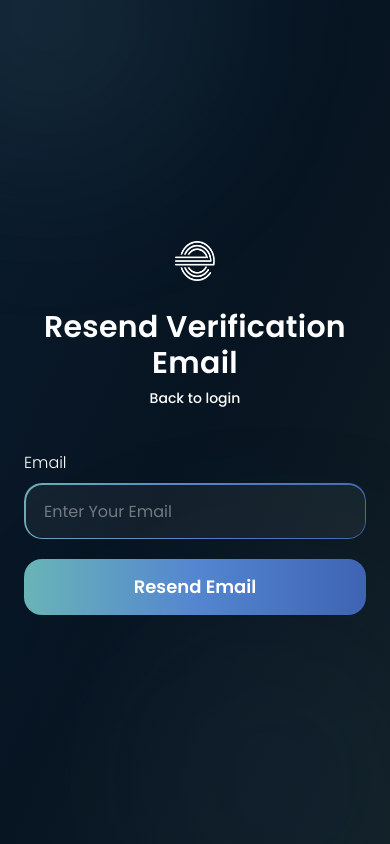
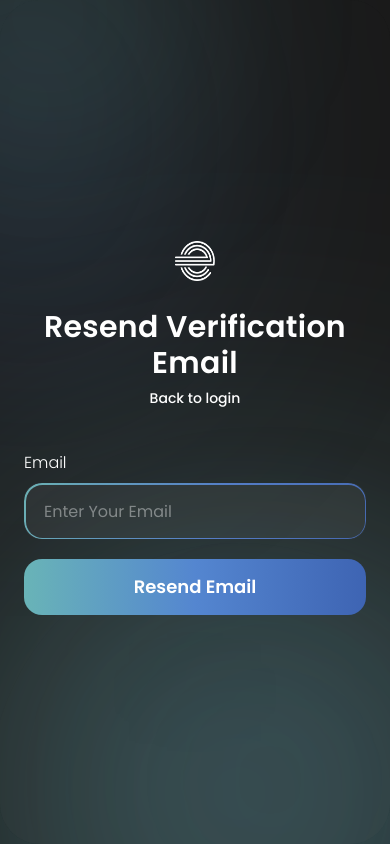
Before and after one commit to MuhammadAslam635/pixel-perfect-sign-19, a React (Vite) app: page /resend-email in a window 390 px wide. Built offline with nearby package versions, Linux system fonts and the light colour scheme; no server answers; the HTML template or start-up script is replaced by a standard one.

Commit message:
update background of auth screens

```diff
--- a/src/components/AuthLayout.tsx
+++ b/src/components/AuthLayout.tsx
@@ -18,11 +18,45 @@ export default function AuthLayout({
 }: AuthLayoutProps) {
 
   return (
-    <div className="min-h-screen w-full bg-[#050F1D] relative">
+    <div className="min-h-screen w-full bg-[#050F1D] md:bg-[#050F1D] relative">
       {/* Mobile layout */}
-      <div className="relative flex min-h-screen w-full items-center justify-center overflow-hidden px-6 py-12 md:hidden">
-        <div className="pointer-events-none absolute inset-0">
-          <div className="absolute inset-0 bg-gradient-to-br from-[#0A1B2D] via-[#071421] to-[#111F25]" />
+      <div className="relative flex min-h-screen w-full items-center justify-center overflow-hidden px-6 py-12 md:hidden" style={{ backgroundColor: '#1A1A1A' }}>
+        <div className="pointer-events-none absolute inset-0 md:hidden" style={{ backdropFilter: 'blur(40px)', borderRadius: '40px' }}>
+          {/* Base background with rounded corners */}
+          <div className="absolute inset-0 bg-[#1A1A1A]" style={{ borderRadius: '40px' }} />
+
+          {/* Mobile gradient ellipse - top left with filter blur */}
+          <div
+            className="absolute md:hidden"
+            style={{
+              width: '352.78277587890625px',
+              height: '497.08837890625px',
+              top: '-114.3px',
+              left: '-148.17px',
+              opacity: 1,
+              background: 'linear-gradient(180deg, rgba(103, 176, 183, 0.2) 0%, rgba(64, 102, 179, 0.2) 100%)',
+              filter: 'blur(125px)',
+              borderRadius: '50%'
+            }}
+          />
+
+          {/* Mobile gradient circle - bottom with #69B3B7 color and blur */}
+          <div
+            className="absolute md:hidden"
+            style={{
+              width: '501px',
+              height: '501px',
+              bottom: '-200px',
+              right: '-100px',
+              background: '#69B3B7',
+              opacity: 0.5,
+              filter: 'blur(150px)',
+              backdropFilter: 'blur(617.0355834960938px)',
+              borderRadius: '50%',
+              mixBlendMode: 'screen'
+            }}
+          />
+
           <div className="absolute -top-32 -left-24 h-72 w-72 rounded-full bg-[#6CB4B91C] blur-[90px]" />
           <div className="absolute -bottom-24 -right-10 h-80 w-80 rounded-full bg-[#37507A1F] blur-[110px]" />
         </div>
--- a/src/index.css
+++ b/src/index.css
@@ -90,8 +90,13 @@ All colors MUST be HSL.
   body {
     @apply bg-background text-foreground;
     font-family: 'Poppins', -apple-system, BlinkMacSystemFont, 'Segoe UI', sans-serif;
-    /* Hard override to ensure exact hex color */
-    background-color: #1a1a1a;
+  }
+
+  /* Mobile-specific background color */
+  @media (max-width: 767px) {
+    body {
+      background-color: #1A1A1A;
+    }
   }
 }
 
```
